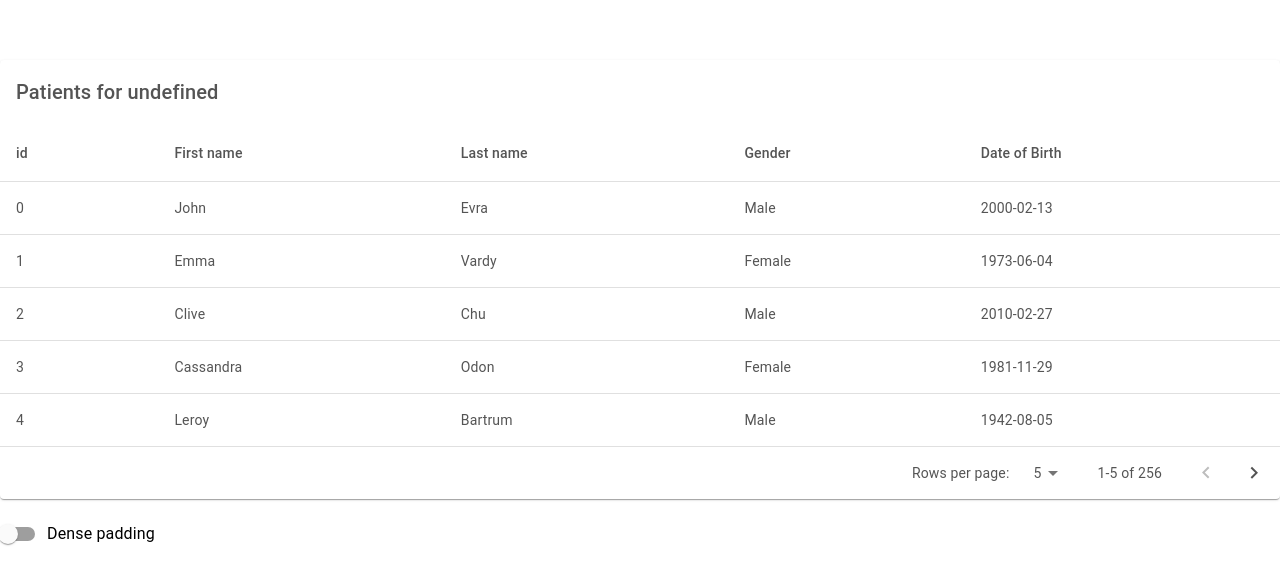
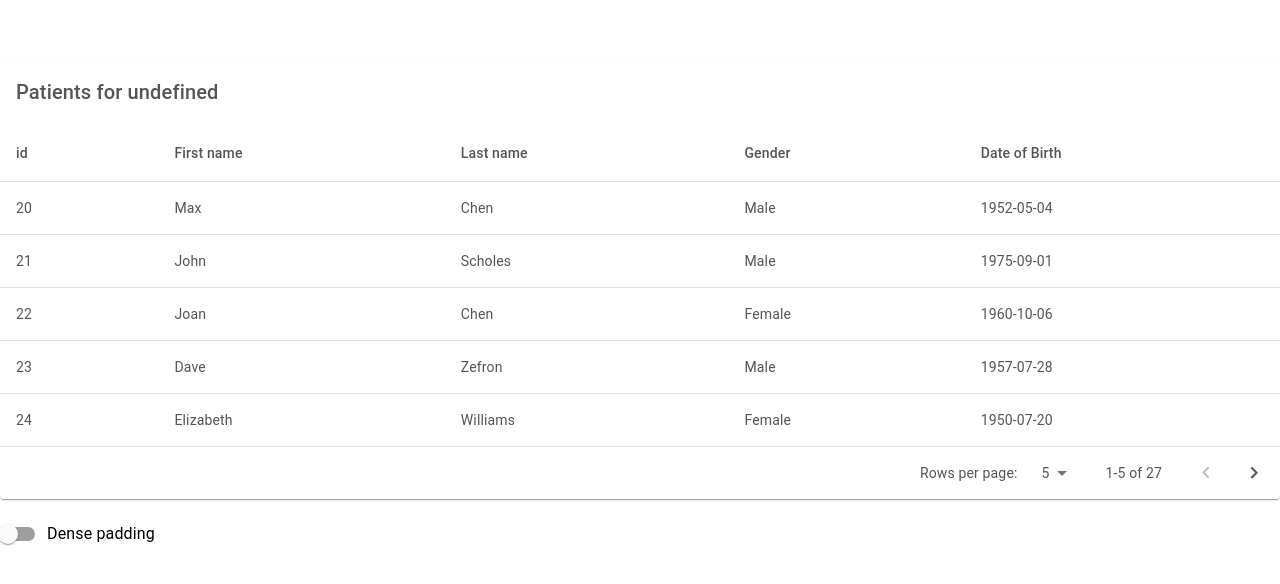
Before and after one commit to sophiemachin/gateway, a React (Create React App) app in the folder frontend/: page /#/users/1/patients in a window 1280 px wide. Shown: the top 584 px of the page. Built offline with nearby package versions, Linux system fonts and the light colour scheme.

Commit message:
List: unpack Ids and send to filter function

```diff
--- a/frontend/src/List.js
+++ b/frontend/src/List.js
@@ -53,7 +53,10 @@ const useStyles = makeStyles(theme => ({
 }));
 
 export default function EnhancedTable(props) {
-  const { title, headRows, rows } = props.tableData;
+  const { title, headRows, filterData} = props.tableData;
+  const {userId, patientId, sampleId } = props
+
+  const rows = filterData(userId, patientId, sampleId);
 
   const classes = useStyles();
   const [order, setOrder] = React.useState('asc');
```
